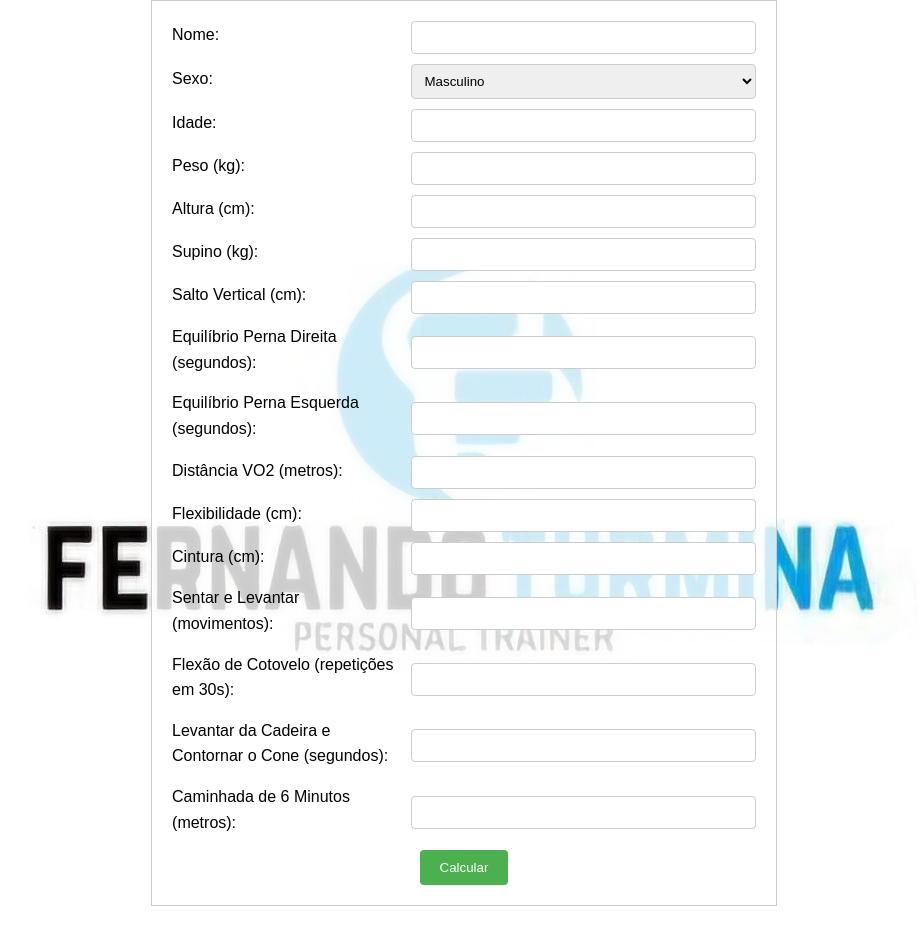
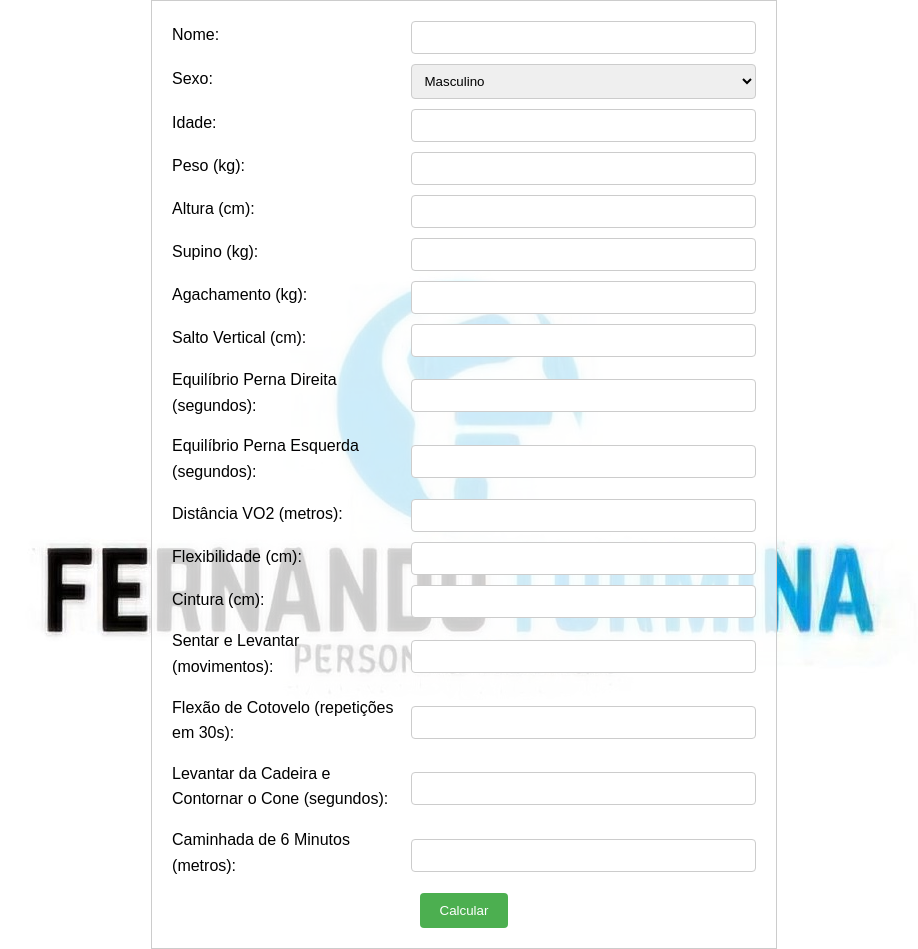
Before and after one commit to vinistm/Aptidao, a plain HTML site: page index.html in a window 1280 px wide. Shown: the whole page, without its empty margins (176-1094 px from the left). Before the commit the page ends 906 px from the top, so only its background shows below. Drawn offline with nearby package versions, Linux system fonts and the light colour scheme.

Commit message:
Update index.html

```diff
--- a/index.html
+++ b/index.html
@@ -39,6 +39,10 @@
       <div id="texto">
         <label for="supino">Supino (kg):</label>
         <input type="number" id="supino" required /><br />
+      </div>
+      <div id="texto">
+        <label for="agachamento">Agachamento (kg):</label>
+        <input type="number" id="agachamento" required /><br />
       </div>
       <div id="texto">
         <label for="saltoVertical">Salto Vertical (cm):</label>
```
